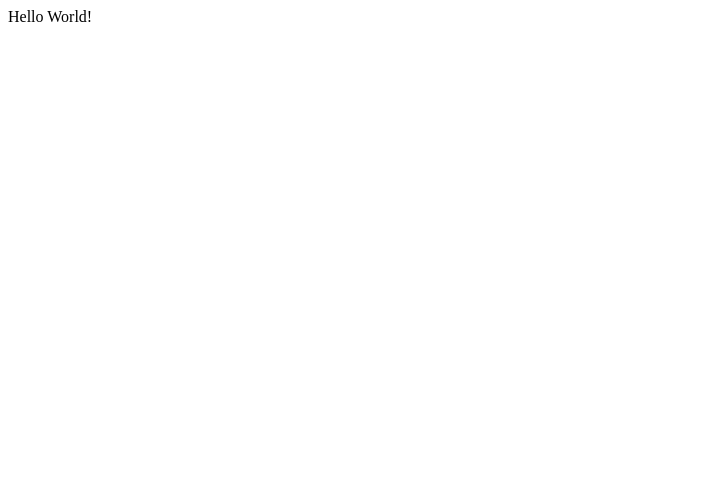
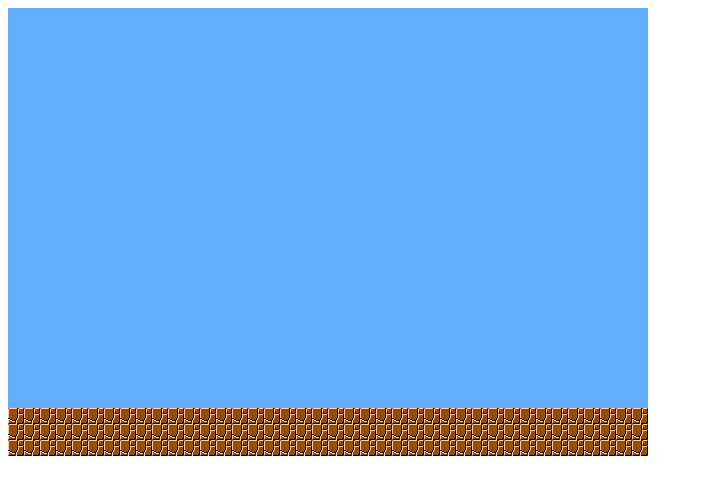
Before and after one commit to jgluhov/MarioJS, a website: page public/index.html in a window 1280 px wide. Shown: the whole page, without its empty margins (0-703 px from the left). Drawn offline with Linux system fonts and the light colour scheme.

Commit message:
add level, backgrounds

```diff
--- a/public/index.html
+++ b/public/index.html
@@ -3,8 +3,9 @@
 <head>
     <meta charset="UTF-8">
     <title>MarioJS</title>
+    <script type="module" src="/js/main.js"></script>
 </head>
 <body>
-    Hello World!
+    <canvas id="screen" width="640" height="448"></canvas>
 </body>
 </html>
--- /dev/null
+++ b/public/js/constants.js
@@ -0,0 +1,2 @@
+export const CELL_HEIGHT = 16;
+export const CELL_WIDTH = 16;
--- /dev/null
+++ b/public/js/main.js
@@ -0,0 +1,30 @@
+import {loadImage, loadJSON} from './utils.js';
+import SpriteSheet from './sprite-sheet.js';
+import {CELL_HEIGHT, CELL_WIDTH} from './constants.js';
+
+const canvas = document.getElementById('screen');
+const context = canvas.getContext('2d');
+
+function drawBackground(background, context, sprites) {
+    background.ranges.forEach(([x1, x2, y1, y2]) => {
+        for (let x = x1; x < x2; x++) {
+            for (let y = y1; y < y2; y++) {
+                sprites.drawTile(background.tile, context, x, y);
+            }
+        }
+    })
+}
+
+loadImage('/img/tiles.png')
+    .then(image => {
+        const sprites = new SpriteSheet(image, CELL_WIDTH, CELL_HEIGHT);
+        sprites.define('ground', 0, 0);
+        sprites.define('sky', 3, 23);
+
+        loadJSON('/levels/1-1.json')
+            .then(level => {
+                level.backgrounds.forEach(background => {
+                    drawBackground(background, context, sprites);
+                });
+            });
+    });
--- /dev/null
+++ b/public/js/sprite-sheet.js
@@ -0,0 +1,38 @@
+export default class SpriteSheet {
+    constructor(image, width, height) {
+        this.image = image;
+        this.width = width;
+        this.height = height;
+
+        this.tiles = new Map();
+    }
+
+    define(name, x, y) {
+        const buffer = document.createElement('canvas');
+        buffer.width = this.width;
+        buffer.height = this.height;
+        buffer
+            .getContext('2d')
+            .drawImage(
+                this.image,
+                x * this.width,
+                y * this.height,
+                this.width,
+                this.height,
+                0,
+                0,
+                this.width,
+                this.height
+            );
+        this.tiles.set(name, buffer);
+    }
+
+    draw(name, context, x, y) {
+        const buffer = this.tiles.get(name);
+        context.drawImage(buffer, x, y);
+    }
+
+    drawTile(name, context, x, y) {
+        this.draw(name, context, x * this.width, y * this.height);
+    }
+}
--- /dev/null
+++ b/public/js/utils.js
@@ -0,0 +1,14 @@
+export function loadImage(url) {
+    return new Promise(resolve => {
+        const image = new Image();
+        image.addEventListener('load', () => {
+            resolve(image);
+        });
+        image.src = url;
+    });
+}
+
+export function loadJSON(url) {
+    return fetch(url)
+        .then(res => res.json());
+}
--- /dev/null
+++ b/public/levels/1-1.json
@@ -0,0 +1,22 @@
+{
+    "backgrounds": [
+        {
+            "tile": "sky",
+            "ranges": [
+                [
+                    0, 40,
+                    0, 28
+                ]
+            ]
+        },
+        {
+            "tile": "ground",
+            "ranges": [
+                [
+                    0, 40,
+                    25, 28
+                ]
+            ]
+        }
+    ]
+}
```
Also changed, not shown: public/img/tiles.png (added).
